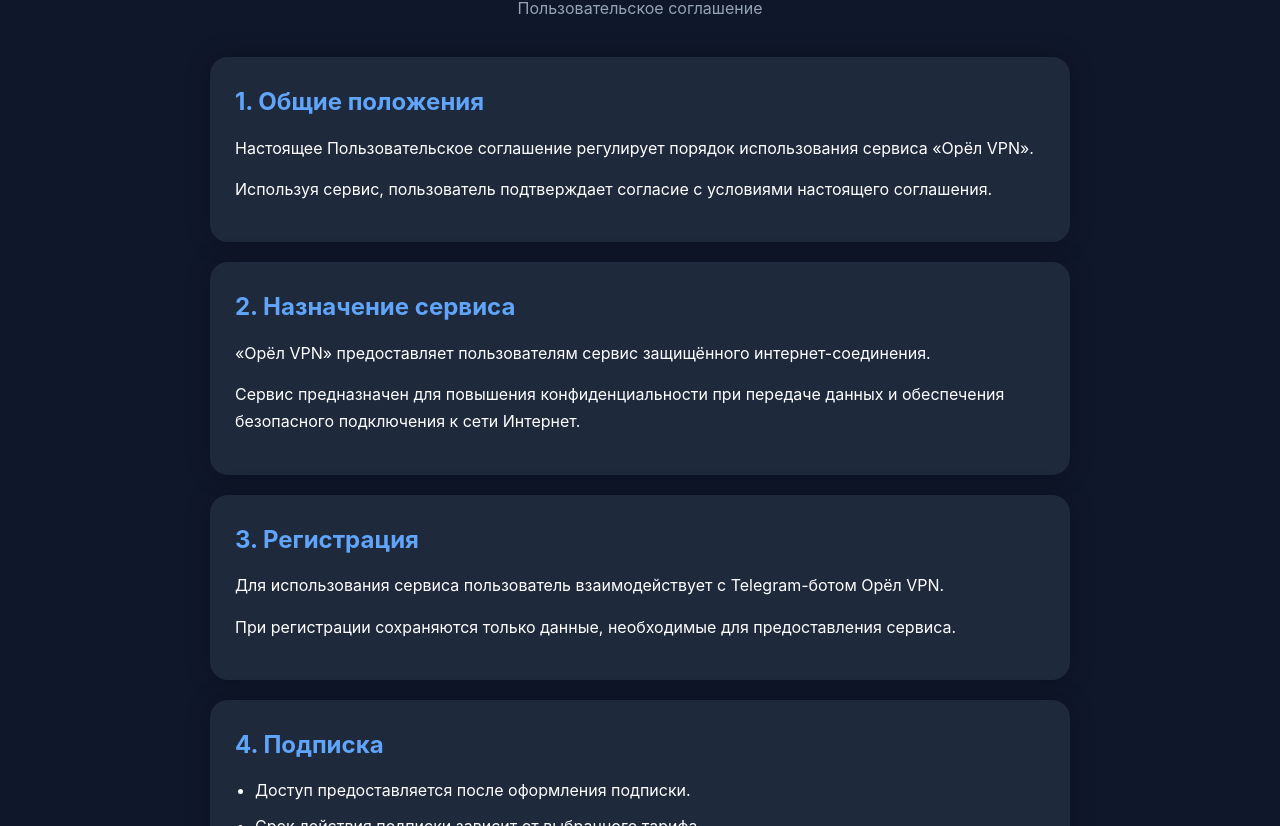
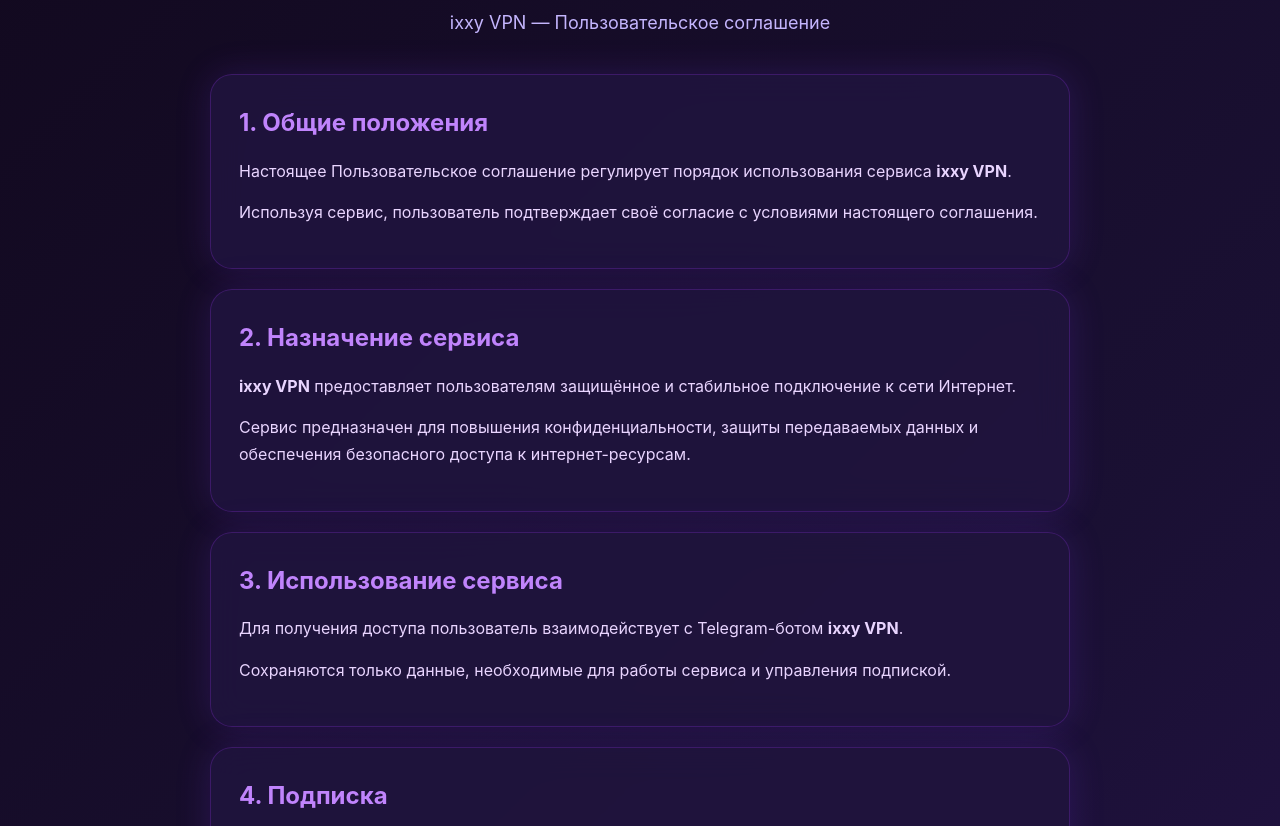
Before and after one commit to bdtvyz76b6-blip/managerorlvpnsite, a plain HTML site: page terms.html in a window 1280 px wide. Shown: the part 103-929 px from the top of the page. Drawn offline with Linux system fonts and the light colour scheme.

Commit message:
Update terms.html

```diff
--- a/terms.html
+++ b/terms.html
@@ -4,9 +4,10 @@
 <meta charset="UTF-8">
 <meta name="viewport" content="width=device-width, initial-scale=1.0">
 
-<title>Пользовательское соглашение — Орёл VPN</title>
+<title>Пользовательское соглашение — ☂️ ixxy VPN</title>
 
 <style>
+
 *{
 margin:0;
 padding:0;
@@ -15,7 +16,8 @@ font-family:-apple-system,BlinkMacSystemFont,"Segoe UI",Roboto,sans-serif;
 }
 
 body{
-background:#0f172a;
+min-height:100vh;
+background:linear-gradient(135deg,#12091f,#1a1033,#2b1458);
 color:#fff;
 line-height:1.7;
 }
@@ -28,32 +30,42 @@ padding:30px 20px;
 
 .logo{
 text-align:center;
-font-size:34px;
-font-weight:700;
+font-size:42px;
+font-weight:800;
 margin-bottom:10px;
 }
 
 .subtitle{
 text-align:center;
-color:#94a3b8;
+color:#c4b5fd;
+font-size:18px;
 margin-bottom:35px;
 }
 
 .card{
-background:#1e293b;
-border-radius:18px;
-padding:25px;
+background:rgba(32,20,61,.92);
+border:1px solid rgba(147,51,234,.25);
+border-radius:22px;
+padding:28px;
 margin-bottom:20px;
-box-shadow:0 0 25px rgba(0,0,0,.25);
+backdrop-filter:blur(16px);
+box-shadow:0 0 35px rgba(124,58,237,.18);
+transition:.25s;
+}
+
+.card:hover{
+transform:translateY(-3px);
+box-shadow:0 0 45px rgba(147,51,234,.28);
 }
 
 h2{
-margin-bottom:12px;
-color:#60a5fa;
+margin-bottom:14px;
+color:#c084fc;
 }
 
 p{
 margin-bottom:14px;
+color:#e9d5ff;
 }
 
 ul{
@@ -62,14 +74,16 @@ padding-left:20px;
 
 li{
 margin-bottom:8px;
+color:#ddd6fe;
 }
 
 .footer{
 margin-top:35px;
 text-align:center;
-color:#94a3b8;
+color:#a78bfa;
 font-size:14px;
 }
+
 </style>
 
 </head>
@@ -79,11 +93,11 @@ font-size:14px;
 <div class="container">
 
 <div class="logo">
-🦅 Орёл VPN
+☂️
 </div>
 
 <div class="subtitle">
-Пользовательское соглашение
+ixxy VPN — Пользовательское соглашение
 </div>
 
 <div class="card">
@@ -91,11 +105,11 @@ font-size:14px;
 <h2>1. Общие положения</h2>
 
 <p>
-Настоящее Пользовательское соглашение регулирует порядок использования сервиса «Орёл VPN».
+Настоящее Пользовательское соглашение регулирует порядок использования сервиса <strong>ixxy VPN</strong>.
 </p>
 
 <p>
-Используя сервис, пользователь подтверждает согласие с условиями настоящего соглашения.
+Используя сервис, пользователь подтверждает своё согласие с условиями настоящего соглашения.
 </p>
 
 </div>
@@ -105,25 +119,25 @@ font-size:14px;
 <h2>2. Назначение сервиса</h2>
 
 <p>
-«Орёл VPN» предоставляет пользователям сервис защищённого интернет-соединения.
+<strong>ixxy VPN</strong> предоставляет пользователям защищённое и стабильное подключение к сети Интернет.
 </p>
 
 <p>
-Сервис предназначен для повышения конфиденциальности при передаче данных и обеспечения безопасного подключения к сети Интернет.
+Сервис предназначен для повышения конфиденциальности, защиты передаваемых данных и обеспечения безопасного доступа к интернет-ресурсам.
 </p>
 
 </div>
 
 <div class="card">
 
-<h2>3. Регистрация</h2>
+<h2>3. Использование сервиса</h2>
 
 <p>
-Для использования сервиса пользователь взаимодействует с Telegram-ботом Орёл VPN.
+Для получения доступа пользователь взаимодействует с Telegram-ботом <strong>ixxy VPN</strong>.
 </p>
 
 <p>
-При регистрации сохраняются только данные, необходимые для предоставления сервиса.
+Сохраняются только данные, необходимые для работы сервиса и управления подпиской.
 </p>
 
 </div>
@@ -133,15 +147,10 @@ font-size:14px;
 <h2>4. Подписка</h2>
 
 <ul>
-
 <li>Доступ предоставляется после оформления подписки.</li>
-
-<li>Срок действия подписки зависит от выбранного тарифа.</li>
-
+<li>Срок действия подписки определяется выбранным тарифом.</li>
 <li>После окончания срока подписка автоматически прекращает действие.</li>
-
 <li>Для продолжения использования требуется продление подписки.</li>
-
 </ul>
 
 </div>
@@ -151,13 +160,10 @@ font-size:14px;
 <h2>5. Обязанности пользователя</h2>
 
 <ul>
-
 <li>Использовать сервис в соответствии с законодательством своей страны.</li>
-
 <li>Не передавать персональную ссылку третьим лицам.</li>
-
 <li>Не предпринимать действий, нарушающих работу сервиса.</li>
-
+<li>Не использовать сервис в противоправных целях.</li>
 </ul>
 
 </div>
@@ -167,11 +173,11 @@ font-size:14px;
 <h2>6. Ограничение ответственности</h2>
 
 <p>
-Администрация сервиса принимает меры для обеспечения стабильной работы сервиса, однако не гарантирует отсутствие технических сбоев.
+Администрация принимает меры для обеспечения стабильной работы сервиса, однако не может гарантировать отсутствие технических сбоев или временной недоступности отдельных серверов.
 </p>
 
 <p>
-Администрация не несёт ответственности за невозможность использования отдельных интернет-ресурсов, ограничения со стороны третьих лиц либо операторов связи.
+Администрация не несёт ответственности за ограничения, введённые интернет-провайдерами, государственными органами или сторонними сервисами.
 </p>
 
 </div>
@@ -199,7 +205,6 @@ font-size:14px;
 </p>
 
 <p>
-Контакт поддержки:
 <strong>@rusrodyyya</strong>
 </p>
 
@@ -207,7 +212,7 @@ font-size:14px;
 
 <div class="footer">
 
-© 2026 Орёл VPN
+© 2026 ☂️ ixxy VPN
 
 </div>
 
```
